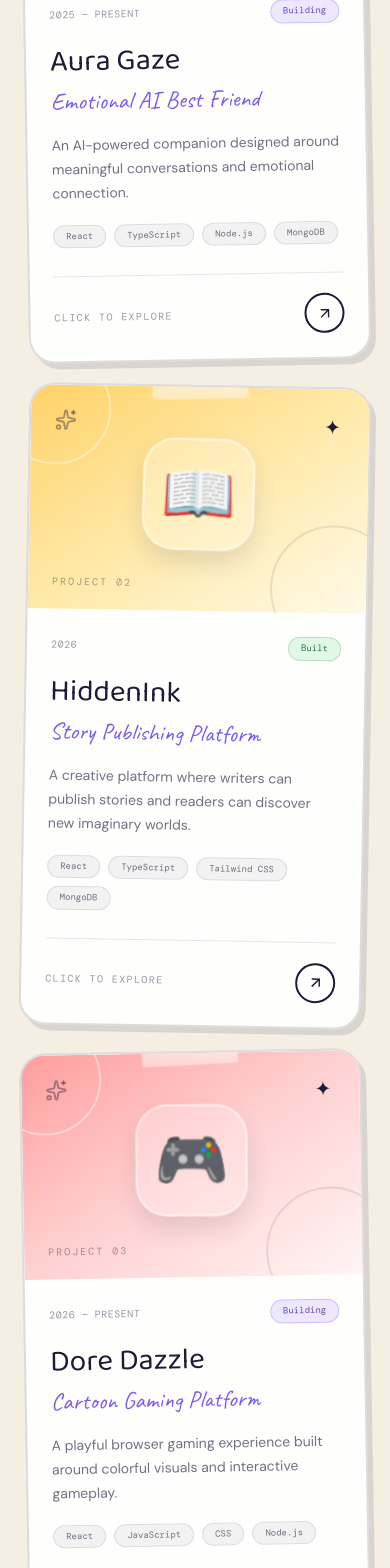
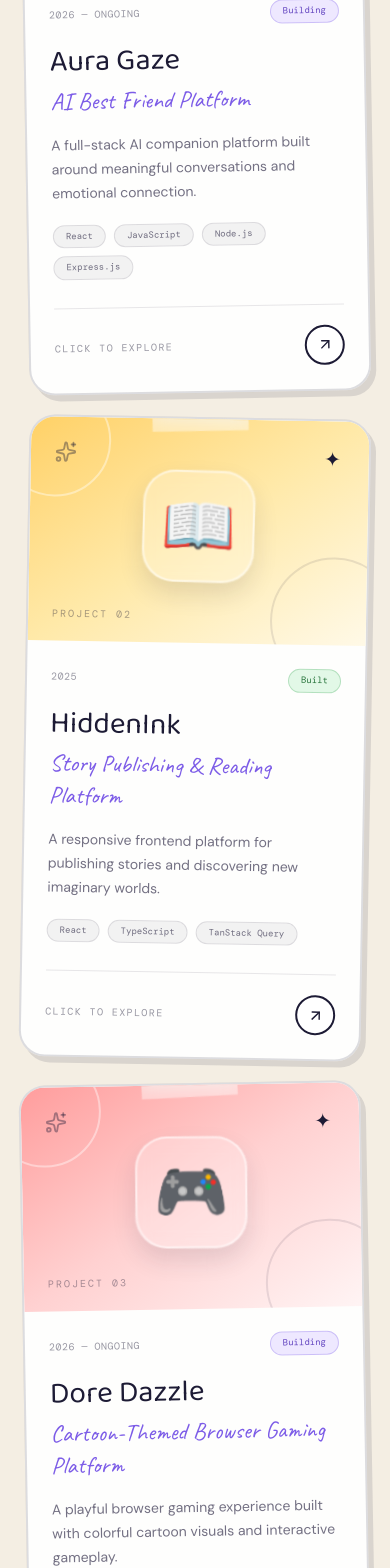
Before and after one commit to Jemimah000/jemimah-portfolio, a React (Vite) app: page / in a window 390 px wide. Shown: the part 2020-3588 px from the top of the page. Built offline with nearby package versions, Linux system fonts and the light colour scheme; a web font is replaced by a local one.

Commit message:
connected  my project links and some UI part updated

```diff
--- a/src/App.tsx
+++ b/src/App.tsx
@@ -1,4 +1,3 @@
-import Sidebar from "./components/layout/Sidebar";
 import Navbar from "./components/layout/Navbar";
 import Footer from "./components/layout/Footer";
 
@@ -23,7 +22,6 @@ function App() {
   return (
     <div className="paper-texture min-h-screen overflow-x-hidden">
       {/* Scroll progress */}
-
       <div className="fixed left-0 top-0 z-[100] h-[3px] w-full bg-transparent">
         <div
           className="h-full bg-gradient-to-r from-[#8c70d0] via-[#f4d35e] to-[#ef806d] transition-[width] duration-100"
@@ -35,13 +33,13 @@ function App() {
 
       <CursorGlow />
 
-      <Sidebar />
-
+      {/* Mobile navigation only */}
       <Navbar />
 
       <FloatingDoodles />
 
-      <main className="lg:ml-[230px]">
+      {/* Full-width portfolio */}
+      <main>
         <PageTransition>
           <Hero />
 
--- a/src/components/about/About.tsx
+++ b/src/components/about/About.tsx
@@ -1,18 +1,35 @@
-import { Camera, Gamepad2, Heart, Pencil, Sparkles } from "lucide-react";
+import { Camera, Gamepad2, Pencil } from "lucide-react";
 import { about } from "../../data/about";
 import SectionLabel from "../common/SectionLabel";
-import Doodle from "../common/Doodle";
 
-const icons = [Pencil, Camera, Gamepad2, Sparkles, Heart, Pencil];
+const creativeInterests = [
+  {
+    name: "Sketching",
+    icon: Pencil,
+  },
+  {
+    name: "Photography",
+    icon: Camera,
+    link: "https://www.instagram.com/dreamye_frames/",
+  },
+  {
+    name: "Game Design",
+    icon: Gamepad2,
+  },
+];
 
 export default function About() {
   return (
-    <section id="about" className="px-6 py-28 lg:px-12">
+    <section
+      id="about"
+      className="relative overflow-hidden px-6 py-28 lg:px-12"
+    >
       <SectionLabel number="01">Who I Am</SectionLabel>
 
       <div className="grid gap-10 lg:grid-cols-[0.9fr_1.1fr]">
+        {/* Left side */}
         <div className="relative">
-          <div className="absolute -left-4 -top-5 font-hand text-3xl text-[#8c70d0]">
+          <div className="mb-5 font-hand text-3xl text-[#8c70d0]">
             a little about me...
           </div>
 
@@ -30,6 +47,7 @@ export default function About() {
           </div>
         </div>
 
+        {/* Right side */}
         <div>
           <h2 className="font-display text-5xl leading-tight md:text-6xl">
             A developer with a
@@ -40,34 +58,52 @@ export default function About() {
             {about.description}
           </p>
 
+          {/* Traits */}
           <div className="mt-8 grid gap-3 sm:grid-cols-2">
-            {about.traits.map((trait, index) => (
+            {about.traits.map((trait) => (
               <div
                 key={trait}
                 className="flex items-center gap-3 border-b border-[#19171c]/10 py-3"
               >
-                <Doodle type={index % 2 ? "spark" : "star"} />
+                <span className="h-2 w-2 shrink-0 rounded-full bg-[#8c70d0]" />
+
                 <span className="font-mono text-xs">{trait}</span>
               </div>
             ))}
           </div>
 
+          {/* Beyond the code */}
           <div className="mt-10">
             <p className="mb-4 font-mono text-[10px] uppercase tracking-[0.25em] text-[#19171c]/40">
               Beyond the code
             </p>
 
             <div className="flex flex-wrap gap-2">
-              {about.creativeInterests.map((interest, index) => {
-                const Icon = icons[index % icons.length];
+              {creativeInterests.map((interest) => {
+                const Icon = interest.icon;
+
+                if (interest.link) {
+                  return (
+                    <a
+                      key={interest.name}
+                      href={interest.link}
+                      target="_blank"
+                      rel="noopener noreferrer"
+                      className="flex items-center gap-2 rounded-full border border-[#19171c]/15 bg-[#faf5eb] px-4 py-2 text-sm transition-all duration-200 hover:-translate-y-0.5 hover:border-[#8c70d0]/40 hover:bg-white hover:shadow-sm"
+                    >
+                      <Icon size={14} />
+                      {interest.name}
+                    </a>
+                  );
+                }
 
                 return (
                   <span
-                    key={interest}
+                    key={interest.name}
                     className="flex items-center gap-2 rounded-full border border-[#19171c]/15 bg-[#faf5eb] px-4 py-2 text-sm"
                   >
                     <Icon size={14} />
-                    {interest}
+                    {interest.name}
                   </span>
                 );
               })}
--- a/src/components/hero/Hero.tsx
+++ b/src/components/hero/Hero.tsx
@@ -276,18 +276,6 @@ export default function Hero() {
       </div>
 
       {/* =========================
-          CLOUDS
-      ========================== */}
-
-      <div className="absolute bottom-24 left-[38%] hidden lg:block">
-        <div className="h-20 w-44 rounded-full bg-[#f6f0ed] opacity-90 shadow-[0_8px_30px_rgba(255,255,255,0.1)]" />
-      </div>
-
-      <div className="absolute bottom-16 right-[4%] hidden lg:block">
-        <div className="h-24 w-52 rounded-full bg-[#f6f0ed] opacity-90" />
-      </div>
-
-      {/* =========================
           CURVED BOTTOM TRANSITION
       ========================== */}
 
--- a/src/components/projects/ProjectGrid.tsx
+++ b/src/components/projects/ProjectGrid.tsx
@@ -5,7 +5,26 @@ import ProjectModal from "./ProjectModal";
 import type { Project } from "../../data/projects";
 
 export default function ProjectGrid() {
-  const [selectedProject, setSelectedProject] = useState<Project | null>(null);
+  const [selectedProject, setSelectedProject] =
+    useState<Project | null>(null);
+
+  const handleProjectClick = (project: Project) => {
+    // If the project has a live website,
+    // open it in a completely new browser tab.
+    if (project.liveUrl) {
+      window.open(
+        project.liveUrl,
+        "_blank",
+        "noopener,noreferrer",
+      );
+
+      return;
+    }
+
+    // For projects without a live URL,
+    // keep the existing modal behavior.
+    setSelectedProject(project);
+  };
 
   return (
     <>
@@ -15,7 +34,7 @@ export default function ProjectGrid() {
             key={project.title}
             project={project}
             index={index}
-            onClick={() => setSelectedProject(project)}
+            onClick={() => handleProjectClick(project)}
           />
         ))}
       </div>
--- a/src/data/projects.ts
+++ b/src/data/projects.ts
@@ -33,22 +33,23 @@ export const projects: Project[] = [
 
     title: "Aura Gaze",
 
-    subtitle: "Emotional AI Best Friend",
+    subtitle: "AI Best Friend Platform",
 
     description:
-      "An AI-powered companion designed around meaningful conversations and emotional connection.",
+      "A full-stack AI companion platform built around meaningful conversations and emotional connection.",
 
     longDescription:
-      "Aura Gaze is a personal AI companion experience focused on creating meaningful and natural conversations. The project explores emotional interaction, personality-driven responses and a warm user experience that feels more personal than a traditional chatbot.",
+      "Aura Gaze is a full-stack AI companion platform that focuses on creating meaningful and natural conversations. I built the application using the MERN stack, with a responsive React frontend and a Node.js and Express backend connected to MongoDB. The project also includes secure authentication and an interactive user experience designed around personal AI conversations.",
 
-    year: "2025 — Present",
+    year: "2026 — Ongoing",
 
     status: "Building",
 
     technologies: [
       "React",
-      "TypeScript",
+      "JavaScript",
       "Node.js",
+      "Express.js",
       "MongoDB",
     ],
 
@@ -57,11 +58,14 @@ export const projects: Project[] = [
     emoji: "🤖",
 
     highlights: [
-      "Personal AI companion experience",
-      "Interactive onboarding flow",
-      "Custom personality-driven conversations",
-      "Emotion-focused UI and UX",
+      "Full-stack AI companion platform",
+      "Responsive React user interface",
+      "JWT authentication",
+      "Node.js and Express backend",
+      "MongoDB database integration",
     ],
+
+    liveUrl: "https://auragaze1528.netlify.app/",
   },
 
   {
@@ -69,23 +73,22 @@ export const projects: Project[] = [
 
     title: "HiddenInk",
 
-    subtitle: "Story Publishing Platform",
+    subtitle: "Story Publishing & Reading Platform",
 
     description:
-      "A creative platform where writers can publish stories and readers can discover new imaginary worlds.",
+      "A responsive frontend platform for publishing stories and discovering new imaginary worlds.",
 
     longDescription:
-      "HiddenInk is a storytelling platform designed to make writing and discovering stories feel immersive and enjoyable. It focuses on clean reading experiences, creative publishing tools and a space where stories can find their audience.",
+      "HiddenInk is a frontend story publishing and reading platform designed to make discovering and reading stories simple and enjoyable. I built the responsive interface using React and TypeScript and used TanStack Query for handling and optimizing API data fetching. The project focuses on reusable UI components and a clean reading experience.",
 
-    year: "2026",
+    year: "2025",
 
     status: "Built",
 
     technologies: [
       "React",
       "TypeScript",
-      "Tailwind CSS",
-      "MongoDB",
+      "TanStack Query",
     ],
 
     accent: "yellow",
@@ -93,11 +96,14 @@ export const projects: Project[] = [
     emoji: "📖",
 
     highlights: [
-      "Story publishing experience",
-      "Reader-friendly interface",
-      "Creative content discovery",
-      "Responsive user experience",
+      "Responsive story publishing interface",
+      "React and TypeScript frontend",
+      "TanStack Query for data fetching",
+      "Reusable UI components",
+      "Reader-friendly experience",
     ],
+
+    liveUrl: "https://hiddenink.netlify.app/",
   },
 
   {
@@ -105,23 +111,21 @@ export const projects: Project[] = [
 
     title: "Dore Dazzle",
 
-    subtitle: "Cartoon Gaming Platform",
+    subtitle: "Cartoon-Themed Browser Gaming Platform",
 
     description:
-      "A playful browser gaming experience built around colorful visuals and interactive gameplay.",
+      "A playful browser gaming experience built with colorful cartoon visuals and interactive gameplay.",
 
     longDescription:
-      "Dore Dazzle is a playful gaming project that combines colorful cartoon visuals with interactive browser-based gameplay. The goal is to create a fun digital experience where design and interaction feel equally important.",
+      "Dore Dazzle is a cartoon-themed browser gaming project built to create a fun and interactive web experience. I developed the platform using React and JavaScript, focusing on responsive layouts, modular components and a colorful visual style inspired by cartoon gaming experiences.",
 
-    year: "2026 — Present",
+    year: "2026 — Ongoing",
 
     status: "Building",
 
     technologies: [
       "React",
       "JavaScript",
-      "CSS",
-      "Node.js",
     ],
 
     accent: "pink",
@@ -129,82 +133,13 @@ export const projects: Project[] = [
     emoji: "🎮",
 
     highlights: [
-      "Interactive browser gameplay",
+      "Browser-based gaming experience",
+      "React and JavaScript",
+      "Responsive layouts",
+      "Modular components",
       "Cartoon-inspired visual design",
-      "Responsive interface",
-      "Playful animations and interactions",
-    ],
-  },
-
-  {
-    id: "portfolio",
-
-    title: "Jem's Universe",
-
-    subtitle: "Interactive Developer Portfolio",
-
-    description:
-      "A cartoon-inspired portfolio that combines storytelling, motion and interactive experiences.",
-
-    longDescription:
-      "Jem's Universe is my personal corner of the internet. Instead of a traditional portfolio, it is designed like a playful digital world where visitors can explore my work, skills, creativity and eventually talk with my AI assistant, Luna.",
-
-    year: "2026",
-
-    status: "Building",
-
-    technologies: [
-      "React",
-      "TypeScript",
-      "Framer Motion",
-      "Three.js",
     ],
 
-    accent: "mint",
-
-    emoji: "🌌",
-
-    highlights: [
-      "Interactive scrolling experience",
-      "Cartoon-inspired UI system",
-      "Motion-based interactions",
-      "Future AI assistant integration",
-    ],
-  },
-
-  {
-    id: "creative-lab",
-
-    title: "Creative Lab",
-
-    subtitle: "Experiments & Tiny Ideas",
-
-    description:
-      "A collection of small experiments where I explore animation, interaction and creative coding.",
-
-    longDescription:
-      "Creative Lab is a space for experiments, unfinished ideas and small interactive projects. It allows me to explore new technologies and turn random creative thoughts into working digital experiences.",
-
-    year: "2026",
-
-    status: "Concept",
-
-    technologies: [
-      "React",
-      "CSS",
-      "JavaScript",
-      "Framer Motion",
-    ],
-
-    accent: "blue",
-
-    emoji: "✨",
-
-    highlights: [
-      "Creative coding experiments",
-      "Animation explorations",
-      "Interactive UI concepts",
-      "Small experimental projects",
-    ],
+    liveUrl: "https://dore-dazzle.vercel.app/",
   },
 ];
```
